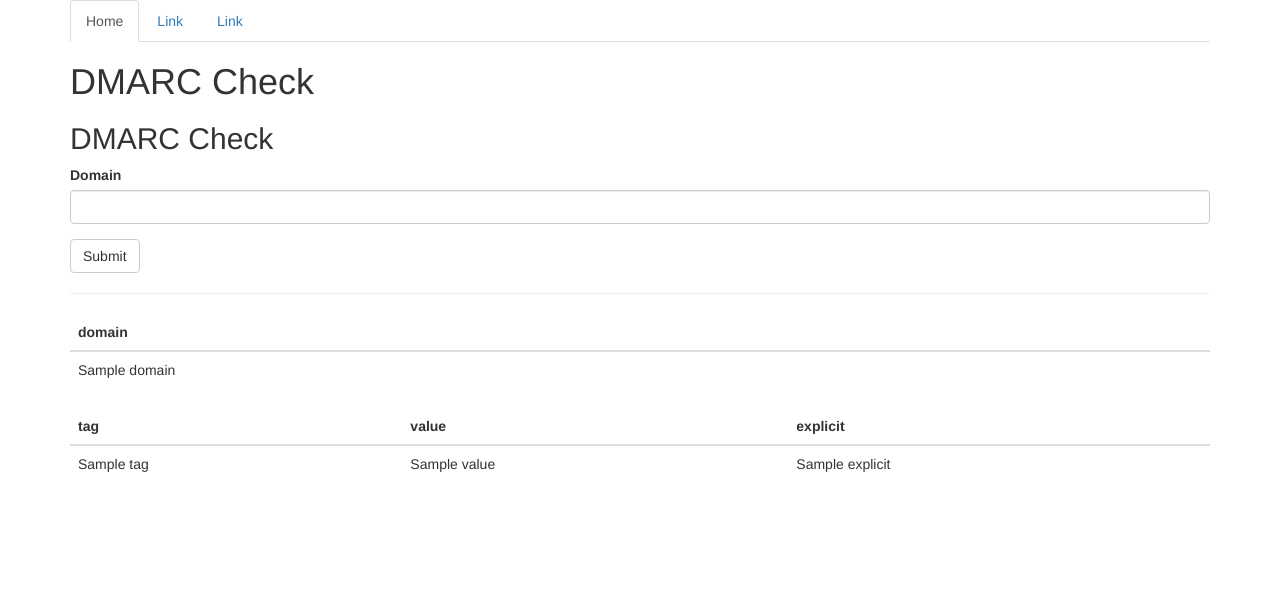
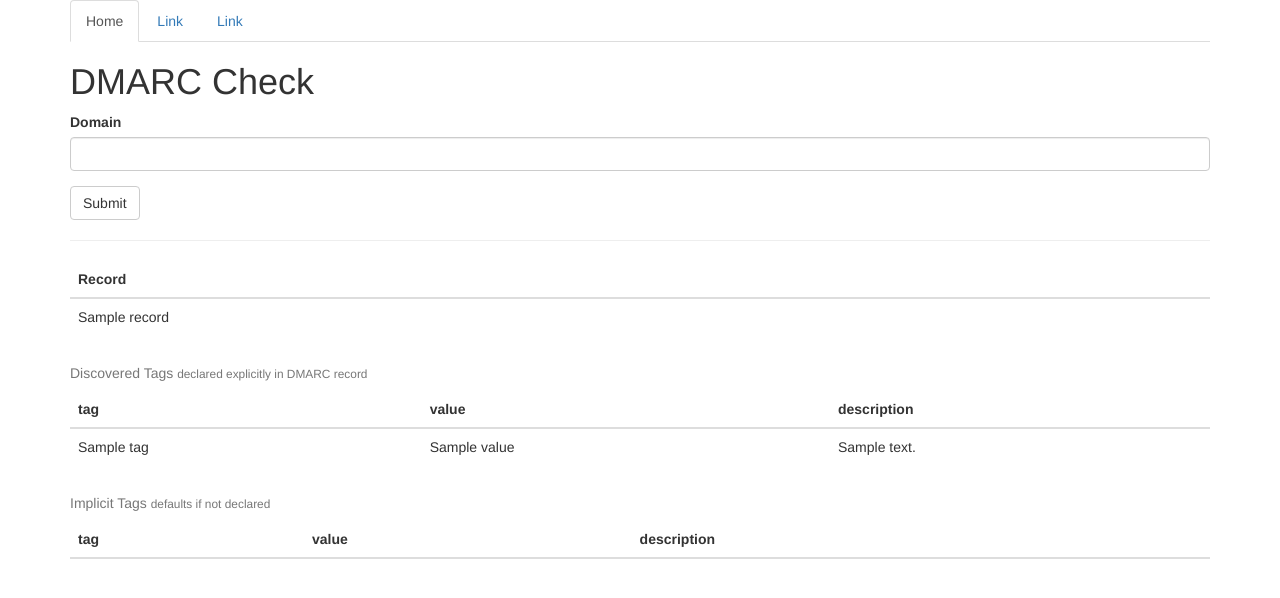
Before and after one commit to lupinthe14th/dmarc-utils, a Flask app: template app/templates/check.html in a window 1280 px wide. Shown: the top 598 px of the page. Run offline with Flask 2, Linux system fonts and the light colour scheme; the template is opened without the code that fills it: values that come from a table or form of the project are taken from there, most other values are stand-ins (such as "Sample title", 1, 10 or a date in 2020); lists and menus that the app fills with data are empty; some libraries are stand-ins or nearby versions.

Commit message:
[modify] - Changed nameservers to get from /etc/resolv.conf - Changed to [DMARC inspector](https://dmarcian.com/dmarc-inspector/) like display

```diff
--- a/app/app.py
+++ b/app/app.py
@@ -1,4 +1,5 @@
 import checkdmarc
+import dns.resolver
 from flask import Flask, render_template
 from flask_bootstrap import Bootstrap
 from flask_wtf import FlaskForm
@@ -21,11 +22,15 @@ def check():
     domains = []
     results = []
     if form.validate_on_submit():
-        nameservers = ['8.8.8.8.', '8.8.4.4']
+        nameservers = dns.resolver.Resolver().nameservers
         domains.append(form.domain.data)
         form.domain.data = None
 
-        results = checkdmarc.check_domains(domains, nameservers=nameservers)
+        results = checkdmarc.check_domains(
+            domains,
+            nameservers=nameservers,
+            include_dmarc_tag_descriptions=True,
+        )
 
     return render_template('check.html',
                            form=form, results=results)
--- a/app/templates/check.html
+++ b/app/templates/check.html
@@ -14,7 +14,6 @@
 {% block content %}
 <div class="container">
     <h1>DMARC Check</h1>
-    <h2>DMARC Check</h2>
 
     <form action="/" method="post">
         {{ wtf.quick_form(form) }}
@@ -25,35 +24,72 @@
     <table class="table">
       <thead>
         <tr>
-          <th>domain</th>
+          <th>Record</th>
         </tr>
       </thead>
       <tbody>
         <tr>
-            <td>{{ results["domain"] }}</td>
+            <td>{{ results["dmarc"]["record"] }}</td>
         </tr>
       </tbody>
     </table>
+    {% if results["dmarc"]["tags"] %}
     <table class="table">
+        <caption>Discovered Tags <small>declared explicitly in DMARC record</small></caption>
         <thead>
             <tr>
                 <th>tag</th>
                 <th>value</th>
-          <th>explicit</th>
+                <th>description</th>
             </tr>
         </thead>
         <tbody>
           {% for k, v in results["dmarc"]["tags"].items() %}
             {% if v["explicit"] %}
+              {% if k == 'rua' or k == 'ruf' %}
+                {% for uris in v["value"] %}
+                  {% for uri in uris.values() %}
+                  <tr>
+                      {%- if loop.index == 1 %}<td rowspan="3">{{ k }}</td>{% endif %}
+                      <td>{{ uri }}</td>
+                      {%- if loop.index == 1 %}<td rowspan="3">{{ v["description"] }}</td>{% endif %}
+                  </tr>
+                  {% endfor %}
+                {% endfor %}
+              {% else %}
                   <tr>
                       <td>{{ k }}</td>
                       <td>{{ v["value"] }}</td>
-            <td>{{ v["explicit"] }}</td>
+                      <td>{{ v["description"] }}</td>
+                  </tr>
+              {% endif %}
+            {% endif %}
+          {% endfor %}
+        </tbody>
+    </table>
+    <table class="table">
+        <caption>Implicit Tags
+            <small>defaults if not declared</small></caption>
+        <thead>
+            <tr>
+                <th>tag</th>
+                <th>value</th>
+                <th>description</th>
+            </tr>
+        </thead>
+        <tbody>
+            {% for k, v in results["dmarc"]["tags"].items() %}
+              {% if not v["explicit"] %}
+              <tr>
+                  <td>{{ k }}</td>
+                  <td>{{ v["value"] }}</td>
+                  <td>{{ v["description"] }}</td>
               </tr>
               {% endif %}
             {% endfor %}
         </tbody>
     </table>
     {% endif %}
+  {% endif %}
 </div>
 {% endblock %}
```
Lines whose indentation alone changed are shown as unchanged.
